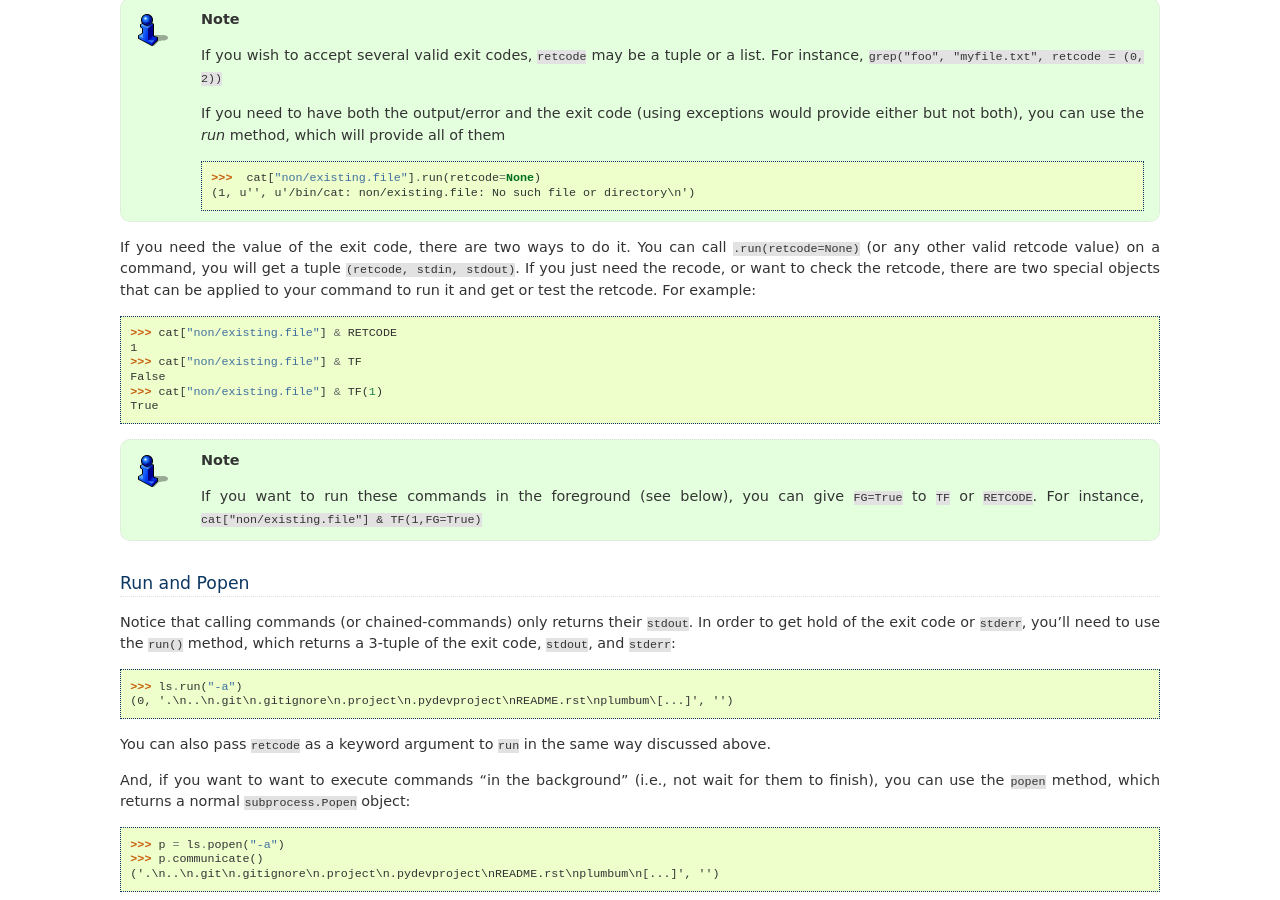
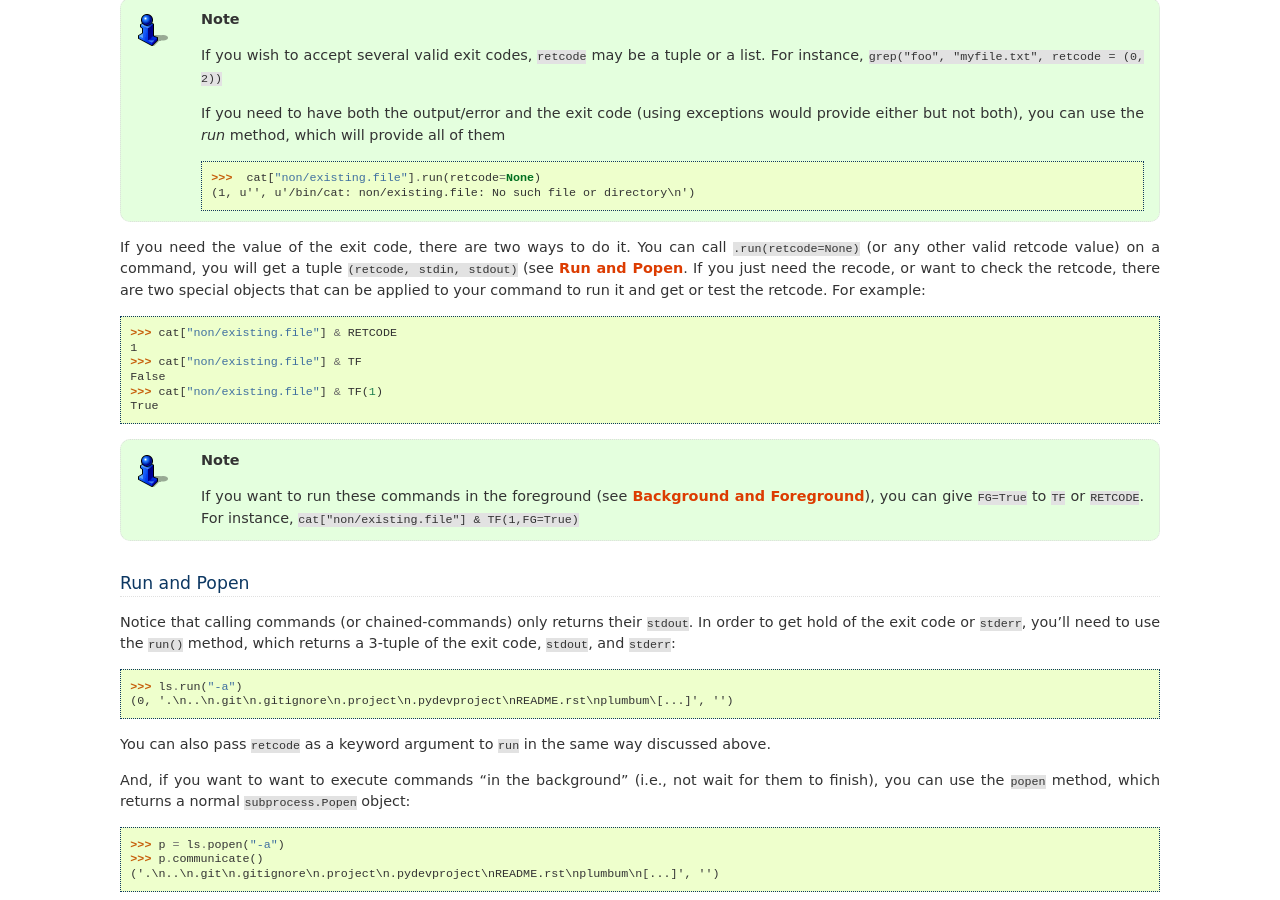
Before and after one commit to tomerfiliba/plumbum, a Sphinx documentation site: the page built from docs/local_commands.rst, in a window 1280 px wide and 900 px high, scrolled down 2287 px. Built offline with Sphinx 7.4.7, drawn with Linux system fonts in a browser that asks for light colours.

Commit message:
Updated documentation with a couple of references.

```diff
--- a/docs/local_commands.rst
+++ b/docs/local_commands.rst
@@ -139,9 +139,9 @@ one you passed::
 
 
 If you need the value of the exit code, there are two ways to do it. You can call ``.run(retcode=None)``
-(or any other valid retcode value) on a command, you will get a tuple ``(retcode, stdin, stdout)``. If
-you just need the recode, or want to check the retcode, there are two special objects that can be applied
-to your command to run it and get or test the retcode. For example::
+(or any other valid retcode value) on a command, you will get a tuple ``(retcode, stdin, stdout)`` (see
+`Run and Popen`_. If you just need the recode, or want to check the retcode, there are two special
+objects that can be applied to your command to run it and get or test the retcode. For example::
 
     >>> cat["non/existing.file"] & RETCODE
     1
@@ -151,7 +151,7 @@ to your command to run it and get or test the retcode. For example::
     True
 
 .. note::
-   If you want to run these commands in the foreground (see below), you can give
+   If you want to run these commands in the foreground (see `Background and Foreground`_), you can give
    ``FG=True`` to ``TF`` or ``RETCODE``.
    For instance, ``cat["non/existing.file"] & TF(1,FG=True)``
 
```
